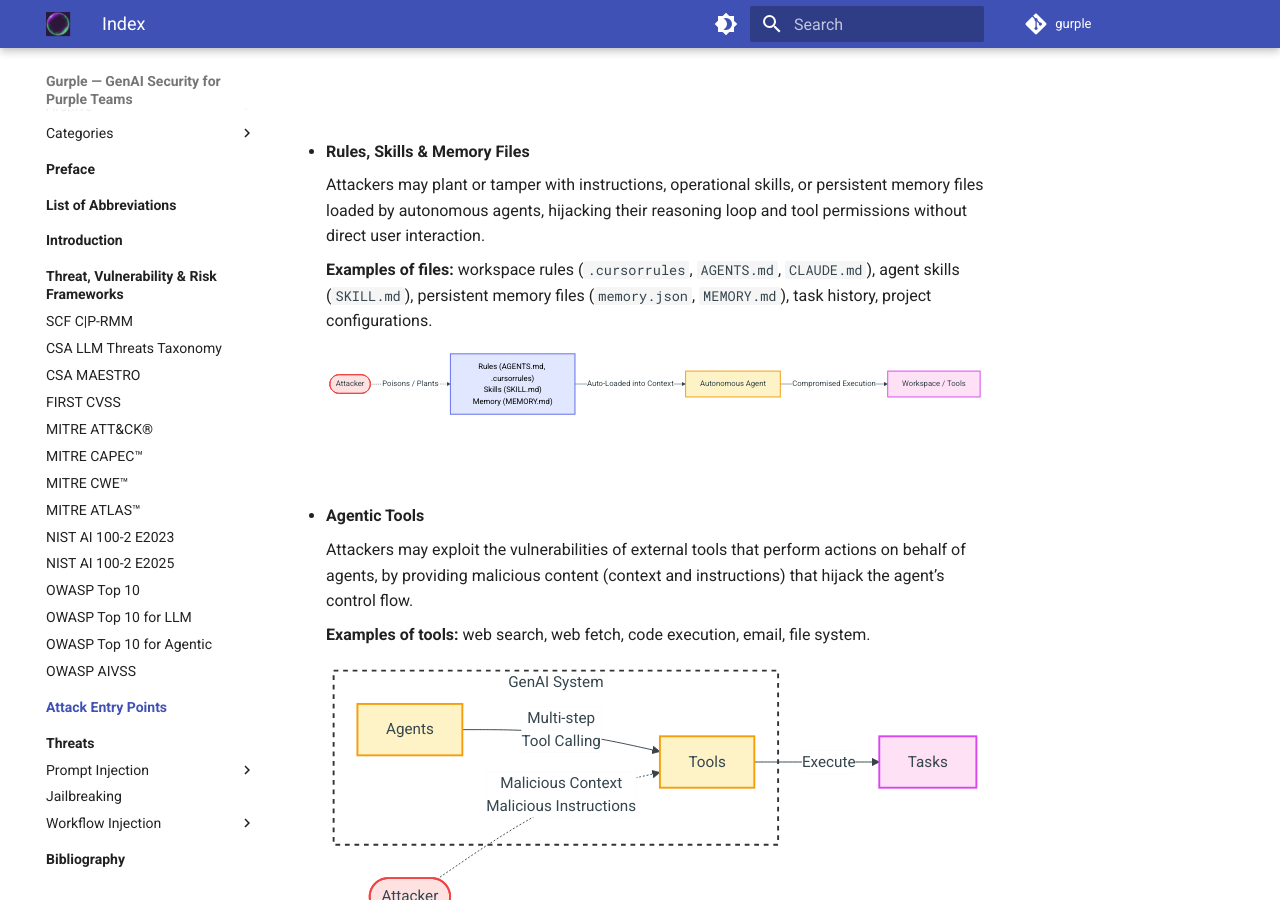
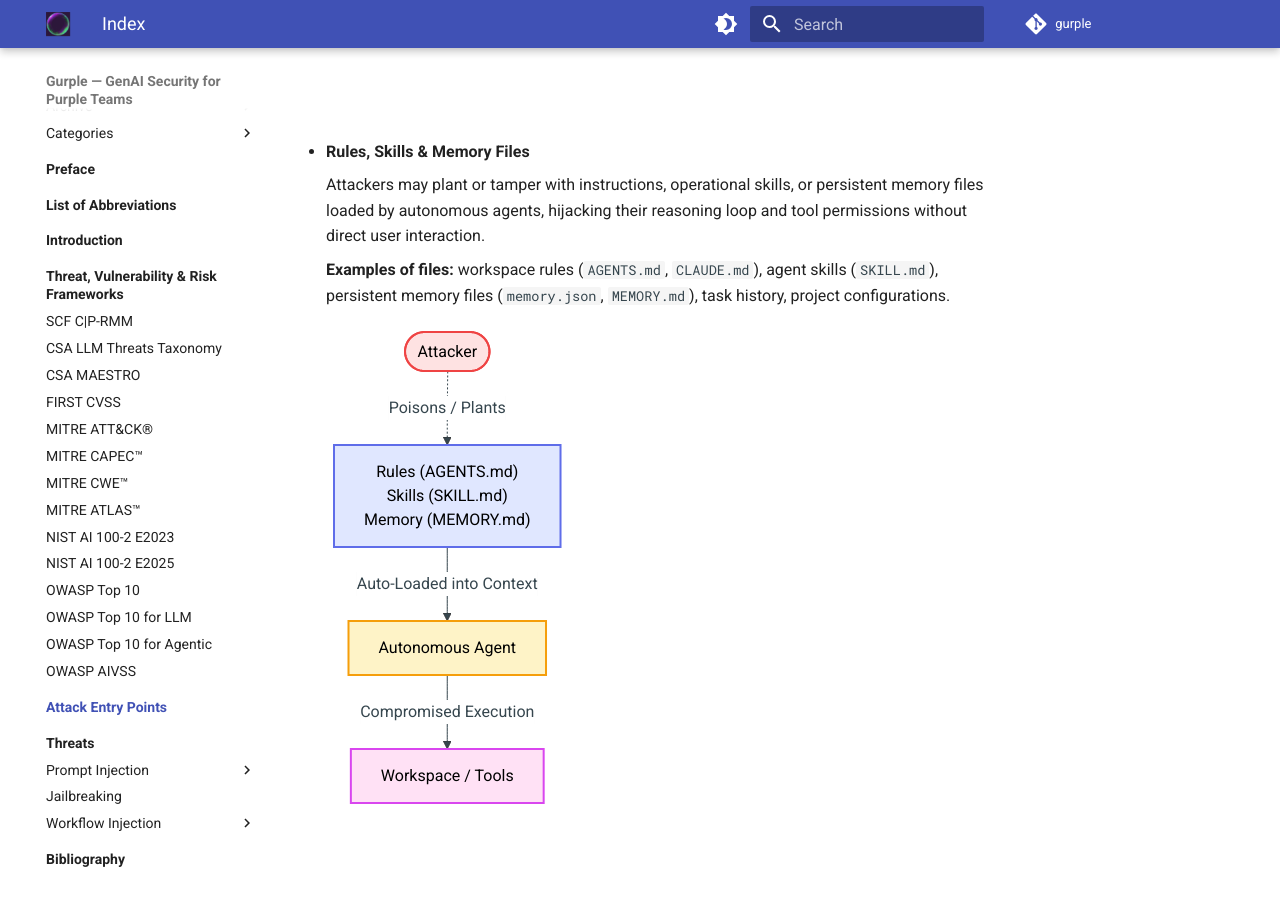
Before and after one commit to felipepenha/gurple, an MkDocs documentation site: the page built from processed/attack_entry_points/index.md, in a window 1280 px wide and 900 px high, scrolled down 3578 px. Built offline with MkDocs 1.6.1 and Material for MkDocs 9.7.7, drawn with Linux system fonts in a browser that asks for light colours; comment, search, counter and statistics services are not loaded.

Commit message:
docs(entry-points): enforce black font on mermaid diagrams and refine rules entry point

````diff
--- a/processed/attack_entry_points/index.md
+++ b/processed/attack_entry_points/index.md
@@ -31,8 +31,8 @@
 
     ``` mermaid
     graph LR
-        Attacker(["Attacker"]) -->|"Malicious Payload"| API["API Endpoint"]
-        API -->|"Payload"| Model["GenAI System"]
+        Attacker(["<span style='color:#000'>Attacker</span>"]) -->|"Malicious Payload"| API["<span style='color:#000'>API Endpoint</span>"]
+        API -->|"Payload"| Model["<span style='color:#000'>GenAI System</span>"]
 
         classDef red fill:#fee2e2,stroke:#ef4444,stroke-width:2px,color:#000;
         classDef yellow fill:#fef3c7,stroke:#f59e0b,stroke-width:2px,color:#000;
@@ -53,9 +53,9 @@
 
     ``` mermaid
     graph LR
-        Attacker(["Attacker"]) -->|"Input"| UI["User Interface"]
-        UI -->|"API Call"| API["API Endpoint"]
-        API -->|"Payload"| Model["GenAI System"]
+        Attacker(["<span style='color:#000'>Attacker</span>"]) -->|"Input"| UI["<span style='color:#000'>User Interface</span>"]
+        UI -->|"API Call"| API["<span style='color:#000'>API Endpoint</span>"]
+        API -->|"Payload"| Model["<span style='color:#000'>GenAI System</span>"]
 
         classDef red fill:#fee2e2,stroke:#ef4444,stroke-width:2px,color:#000;
         classDef yellow fill:#fef3c7,stroke:#f59e0b,stroke-width:2px,color:#000;
@@ -76,8 +76,8 @@
 
     ``` mermaid
     graph LR
-        Attacker(["Attacker"]) -->|"Adversarial Signal"| Sensor["Sensor"]
-        Sensor -->|"Digital Signal"| Model["GenAI System"]
+        Attacker(["<span style='color:#000'>Attacker</span>"]) -->|"Adversarial Signal"| Sensor["<span style='color:#000'>Sensor</span>"]
+        Sensor -->|"Digital Signal"| Model["<span style='color:#000'>GenAI System</span>"]
 
         classDef red fill:#fee2e2,stroke:#ef4444,stroke-width:2px,color:#000;
         classDef yellow fill:#fef3c7,stroke:#f59e0b,stroke-width:2px,color:#000;
@@ -98,9 +98,9 @@
 
     ``` mermaid
     graph LR
-        Attacker(["Attacker"]) -.->|"Exploits/Blinds"| OTel["Observability System"]
-        System["GenAI System"] -->|"Logs/Traces"| OTel
-        OTel -->|"Feeds"| Dash["Dashboard"]
+        Attacker(["<span style='color:#000'>Attacker</span>"]) -.->|"Exploits/Blinds"| OTel["<span style='color:#000'>Observability System</span>"]
+        System["<span style='color:#000'>GenAI System</span>"] -->|"Logs/Traces"| OTel
+        OTel -->|"Feeds"| Dash["<span style='color:#000'>Dashboard</span>"]
 
         classDef red fill:#fee2e2,stroke:#ef4444,stroke-width:2px,color:#000;
         classDef yellow fill:#fef3c7,stroke:#f59e0b,stroke-width:2px,color:#000;
@@ -125,8 +125,8 @@
 
 ```mermaid
 graph LR
-    Attacker(["Attacker"]) -->|"Compromises"| Comp["Component"]
-    Comp -->|"Enters"| Build["CI/CD Pipeline"]
+    Attacker(["<span style='color:#000'>Attacker</span>"]) -->|"Compromises"| Comp["<span style='color:#000'>Component</span>"]
+    Comp -->|"Enters"| Build["<span style='color:#000'>CI/CD Pipeline</span>"]
     Build -->|"Deploys"| Prod["<span style='color:#000'>Production<br />GenAI System</span>"]
 
     classDef red fill:#fee2e2,stroke:#ef4444,stroke-width:2px,color:#000;
@@ -150,8 +150,8 @@
 
 ```mermaid
 graph LR
-    Attacker(["Attacker"]) -->|"Compromises"| DB[("Database/RAG")]
-    DB -->|"Context Retrieval"| Model["GenAI System"]
+    Attacker(["<span style='color:#000'>Attacker</span>"]) -->|"Compromises"| DB[("<span style='color:#000'>Database/RAG</span>")]
+    DB -->|"Context Retrieval"| Model["<span style='color:#000'>GenAI System</span>"]
 
     classDef red fill:#fee2e2,stroke:#ef4444,stroke-width:2px,color:#000;
     classDef yellow fill:#fef3c7,stroke:#f59e0b,stroke-width:2px,color:#000;
@@ -180,8 +180,8 @@
 
     ``` mermaid
     graph LR
-        Attacker(["Attacker"]) -->|"Malicious Content"| Web["<span style='color:#000'>Website<br />Email<br />Code</span>"]
-        Web -->|"Poisons"| AI["GenAI System"]
+        Attacker(["<span style='color:#000'>Attacker</span>"]) -->|"Malicious Content"| Web["<span style='color:#000'>Website<br />Email<br />Code</span>"]
+        Web -->|"Poisons"| AI["<span style='color:#000'>GenAI System</span>"]
 
         classDef red fill:#fee2e2,stroke:#ef4444,stroke-width:2px,color:#000;
         classDef yellow fill:#fef3c7,stroke:#f59e0b,stroke-width:2px,color:#000;
@@ -198,13 +198,13 @@
 
     Attackers may plant or tamper with instructions, operational skills, or persistent memory files loaded by autonomous agents, hijacking their reasoning loop and tool permissions without direct user interaction.
 
-    **Examples of files:** workspace rules (`.cursorrules`, `AGENTS.md`, `CLAUDE.md`), agent skills (`SKILL.md`), persistent memory files (`memory.json`, `MEMORY.md`), task history, project configurations.
+    **Examples of files:** workspace rules (`AGENTS.md`, `CLAUDE.md`), agent skills (`SKILL.md`), persistent memory files (`memory.json`, `MEMORY.md`), task history, project configurations.
 
     ``` mermaid
-    graph LR
-        Attacker(["Attacker"]) -.->|"Poisons / Plants"| Files["<span style='color:#000'>Rules (AGENTS.md, .cursorrules)<br />Skills (SKILL.md)<br />Memory (MEMORY.md)</span>"]
-        Files -->|"Auto-Loaded into Context"| Agent["Autonomous Agent"]
-        Agent -->|"Compromised Execution"| Env["Workspace / Tools"]
+    graph TB
+        Attacker(["<span style='color:#000'>Attacker</span>"]) -.->|"Poisons / Plants"| Files["<span style='color:#000'>Rules (AGENTS.md)<br />Skills (SKILL.md)<br />Memory (MEMORY.md)</span>"]
+        Files -->|"Auto-Loaded into Context"| Agent["<span style='color:#000'>Autonomous Agent</span>"]
+        Agent -->|"Compromised Execution"| Env["<span style='color:#000'>Workspace / Tools</span>"]
 
         classDef red fill:#fee2e2,stroke:#ef4444,stroke-width:2px,color:#000;
         classDef yellow fill:#fef3c7,stroke:#f59e0b,stroke-width:2px,color:#000;
@@ -229,14 +229,14 @@
     graph LR
 
         subgraph dashed_box ["GenAI System"]
-            Agents["Agents"]
-            Tools["Tools"]
+            Agents["<span style='color:#000'>Agents</span>"]
+            Tools["<span style='color:#000'>Tools</span>"]
         end
 
         Agents -->|"Multi-step<br />Tool Calling"| Tools
-        Attacker(["Attacker"]) -.->|"Malicious Context<br />Malicious Instructions"| Tools
+        Attacker(["<span style='color:#000'>Attacker</span>"]) -.->|"Malicious Context<br />Malicious Instructions"| Tools
 
-        Tools -->|"Execute"| Tasks["Tasks"]
+        Tools -->|"Execute"| Tasks["<span style='color:#000'>Tasks</span>"]
 
         classDef red fill:#fee2e2,stroke:#ef4444,stroke-width:2px,color:#000;
         classDef yellow fill:#fef3c7,stroke:#f59e0b,stroke-width:2px,color:#000;
@@ -262,20 +262,20 @@
     graph LR
 
         subgraph dashed_box_genai ["GenAI System"]
-            Agents["Agents"]
+            Agents["<span style='color:#000'>Agents</span>"]
         end
 
         subgraph dashed_box_mcp ["MCP Server"]
-            Tools["Tools"]
-            Client["MCP Client"]
+            Tools["<span style='color:#000'>Tools</span>"]
+            Client["<span style='color:#000'>MCP Client</span>"]
         end
 
         Agents -->|"Discovery"| Client
         Client --> Tools
 
-        Attacker(["Attacker"]) -.->|"Malicious Context<br />Malicious Instructions"| Tools
+        Attacker(["<span style='color:#000'>Attacker</span>"]) -.->|"Malicious Context<br />Malicious Instructions"| Tools
 
-        Tools -->|"Execute"| Tasks["Tasks"]
+        Tools -->|"Execute"| Tasks["<span style='color:#000'>Tasks</span>"]
 
         classDef red fill:#fee2e2,stroke:#ef4444,stroke-width:2px,color:#000;
         classDef yellow fill:#fef3c7,stroke:#f59e0b,stroke-width:2px,color:#000;
@@ -303,20 +303,20 @@
     graph LR
 
         subgraph dashed_box_genai ["GenAI System"]
-            SourceAgent["Source Agent"]
+            SourceAgent["<span style='color:#000'>Source Agent</span>"]
         end
 
         subgraph dashed_box_a2a ["A2A Server"]
-            Client["A2A Client"]
-            Card["Agents Cards"]
+            Client["<span style='color:#000'>A2A Client</span>"]
+            Card["<span style='color:#000'>Agents Cards</span>"]
         end
 
         SourceAgent -->|"Discovery"| Client
         Client --> Card
 
-        Attacker(["Attacker"]) -.->|"Malicious Context<br />Malicious Instructions"| Card
+        Attacker(["<span style='color:#000'>Attacker</span>"]) -.->|"Malicious Context<br />Malicious Instructions"| Card
 
-        Card -->|"Interacts"| TargetAgents["Target Agents"]
+        Card -->|"Interacts"| TargetAgents["<span style='color:#000'>Target Agents</span>"]
 
         classDef red fill:#fee2e2,stroke:#ef4444,stroke-width:2px,color:#000;
         classDef yellow fill:#fef3c7,stroke:#f59e0b,stroke-width:2px,color:#000;
@@ -336,20 +336,20 @@
     graph LR
 
         subgraph dashed_box_genai ["GenAI System"]
-            SourceAgent["Source Agent"]
+            SourceAgent["<span style='color:#000'>Source Agent</span>"]
         end
 
         subgraph dashed_box_a2a ["A2A Server"]
-            Client["A2A Client"]
-            TaskMng["Task Manager"]
+            Client["<span style='color:#000'>A2A Client</span>"]
+            TaskMng["<span style='color:#000'>Task Manager</span>"]
         end
 
         SourceAgent -->|"Discovery"| Client
         Client --> TaskMng
 
-        Attacker(["Attacker"]) -.->|"Malicious Tasks"| TaskMng
+        Attacker(["<span style='color:#000'>Attacker</span>"]) -.->|"Malicious Tasks"| TaskMng
 
-        TaskMng -->|"Interacts"| TargetAgents["Target Agents"]
+        TaskMng -->|"Interacts"| TargetAgents["<span style='color:#000'>Target Agents</span>"]
 
         classDef red fill:#fee2e2,stroke:#ef4444,stroke-width:2px,color:#000;
         classDef yellow fill:#fef3c7,stroke:#f59e0b,stroke-width:2px,color:#000;
@@ -375,8 +375,8 @@
 
     ``` mermaid
     graph LR
-        Attacker(["Attacker"]) -->|"Trigger Event"| Queue["Message Queue/Bucket"]
-        Queue -->|"Auto-Process"| Pipeline["GenAI Pipeline"]
+        Attacker(["<span style='color:#000'>Attacker</span>"]) -->|"Trigger Event"| Queue["<span style='color:#000'>Message Queue/Bucket</span>"]
+        Queue -->|"Auto-Process"| Pipeline["<span style='color:#000'>GenAI Pipeline</span>"]
 
         classDef red fill:#fee2e2,stroke:#ef4444,stroke-width:2px,color:#000;
         classDef yellow fill:#fef3c7,stroke:#f59e0b,stroke-width:2px,color:#000;
````
Also changed, not shown: docs/attack_entry_points/index.md (+42 -42 lines).
